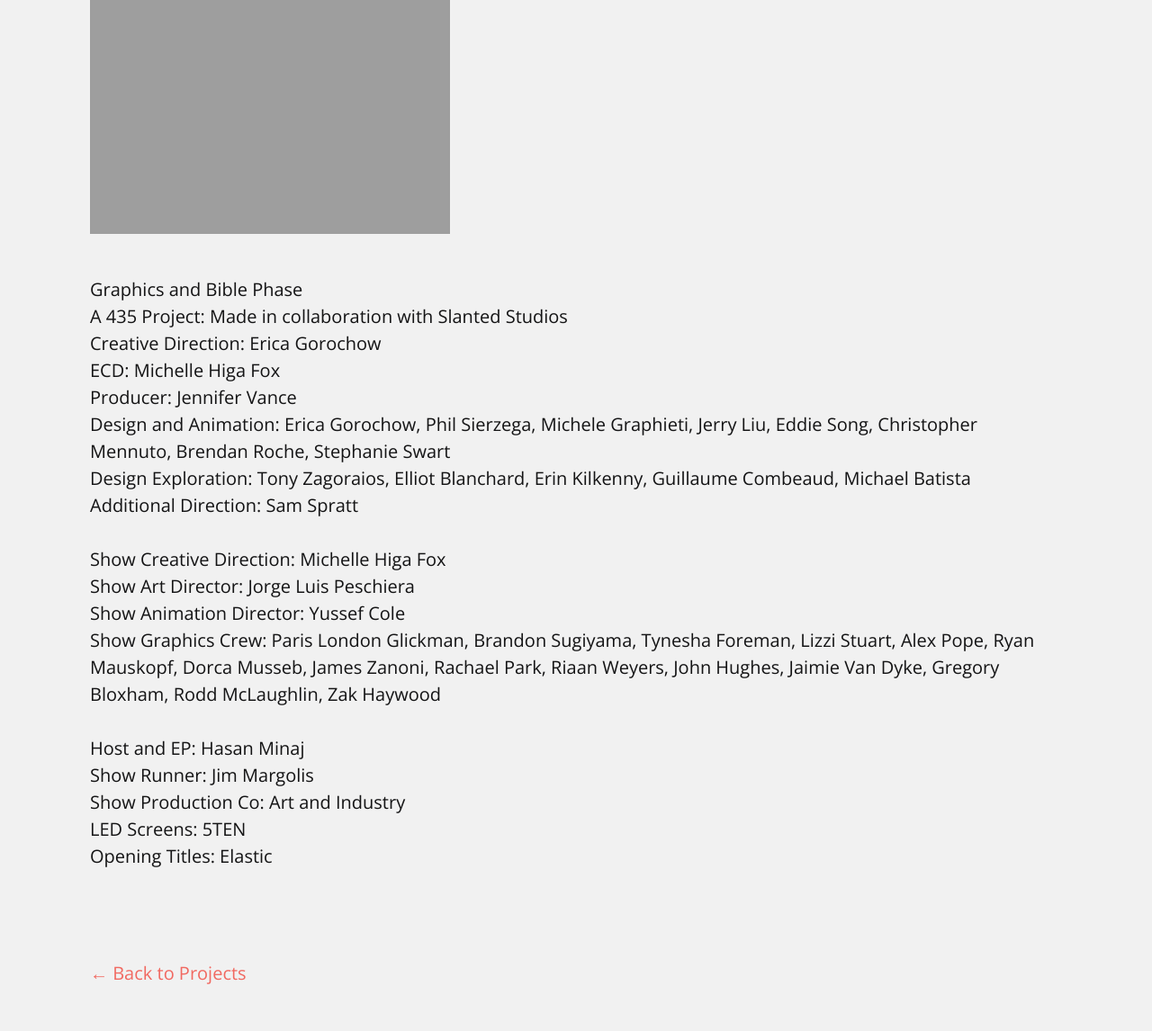
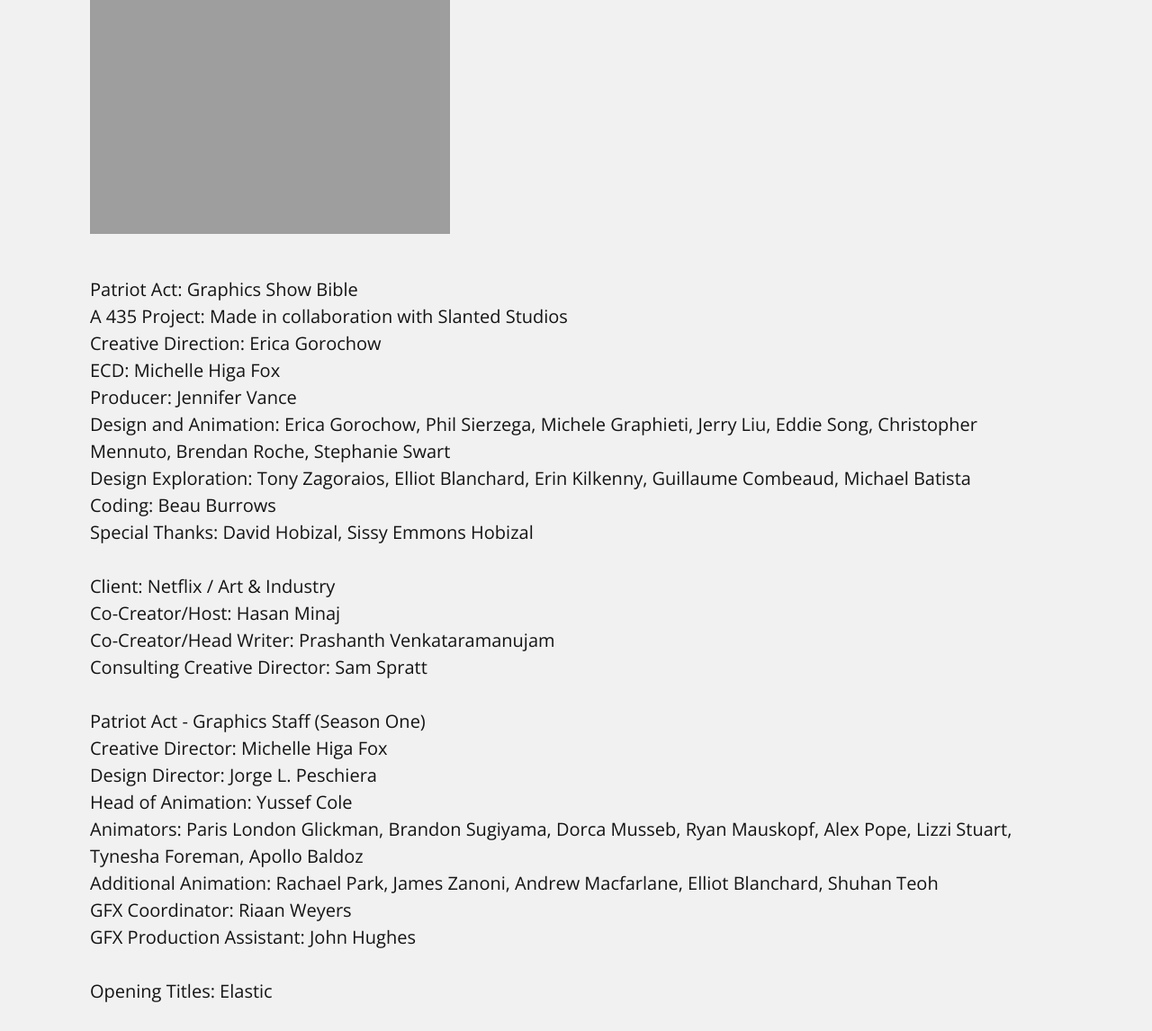
Before and after one commit to gorociao/peprally-website, a Jekyll site: the page built from _my_collection/patriotact.markdown, in a window 1280 px wide and 1400 px high, scrolled down 6477 px, cut to the strip 0-1146 px from the top of the window. Shown: the whole strip at 90% size. Built offline with Jekyll 4.4.1, drawn with Linux system fonts in a browser that asks for light colours; some of the changed text lies outside the part shown.

Commit message:
credits adjust

```diff
--- a/_my_collection/patriotact.markdown
+++ b/_my_collection/patriotact.markdown
@@ -112,24 +112,31 @@
 
 {: .no-style-urls}
 <br/>
-Graphics and Bible Phase<br/>
+Patriot Act: Graphics Show Bible<br/>
 A 435 Project: Made in collaboration with [Slanted Studios](http://slanted.studio)<br/>
 Creative Direction: Erica Gorochow <br/>
 ECD: Michelle Higa Fox <br/>
 Producer: [Jennifer Vance](http://meanflow.party) <br/>
 Design and Animation: Erica Gorochow, [Phil Sierzega](http://stewardesslollipop.com), [Michele Graphieti](http://www.graphieti.com/), [Jerry Liu](http://www.jerryliustudio.com/), [Eddie Song](http://eddiesong.com), [Christopher Mennuto](https://www.mennuto.com/), Brendan Roche,  [Stephanie Swart](http://stephanieswart.com/) <br/>
 Design Exploration: [Tony Zagoraios](http://www.artonemotion.com/), [Elliot Blanchard](http://invisiblelightnetwork.com/), [Erin Kilkenny](http://www.erinkilkenny.com/), [Guillaume Combeaud](http://www.guillaumecombeaud.com/), [Michael Batista](https://www.michaelbatista.com/) <br/>
-Additional Direction: Sam Spratt<br/>
+Coding: Beau Burrows<br/>
+Special Thanks: David Hobizal, Sissy Emmons Hobizal
 <br/>
-Show Creative Direction: Michelle Higa Fox <br/>
-Show Art Director: Jorge Luis Peschiera <br/>
-Show Animation Director: Yussef Cole <br/>
-Show Graphics Crew: Paris London Glickman, Brandon Sugiyama, Tynesha Foreman, Lizzi Stuart, Alex Pope, Ryan Mauskopf, Dorca Musseb, James Zanoni, Rachael Park, Riaan Weyers, John Hughes, Jaimie Van Dyke, Gregory Bloxham, Rodd McLaughlin, Zak Haywood <br/>
 <br/>
-Host and EP: Hasan Minaj<br/>
-Show Runner: Jim Margolis<br/>
-Show Production Co: [Art and Industry](http://www.artandindustryinc.com/)<br/>
-LED Screens: [5TEN](https://www.510visuals.com/patriot-act)<br/>
+Client: Netflix / Art & Industry<br/>
+Co-Creator/Host: Hasan Minaj<br/>
+Co-Creator/Head Writer: Prashanth Venkataramanujam<br/>
+Consulting Creative Director: Sam Spratt<br/>
+<br/>
+Patriot Act - Graphics Staff (Season One)<br/>
+Creative Director: Michelle Higa Fox<br/>
+Design Director: Jorge L. Peschiera<br/>
+Head of Animation: Yussef Cole<br/>
+Animators: Paris London Glickman, Brandon Sugiyama, Dorca Musseb, Ryan Mauskopf, Alex Pope, Lizzi Stuart, Tynesha Foreman, Apollo Baldoz<br/>
+Additional Animation: Rachael Park, James Zanoni, Andrew Macfarlane, Elliot Blanchard, Shuhan Teoh<br/>
+GFX Coordinator: Riaan Weyers<br/>
+GFX Production Assistant: John Hughes<br/>
+<br/>
 Opening Titles: Elastic
 <br/>
 
```
Also changed, not shown: other parts of _my_collection/patriotact.markdown (+1 -1 lines).
